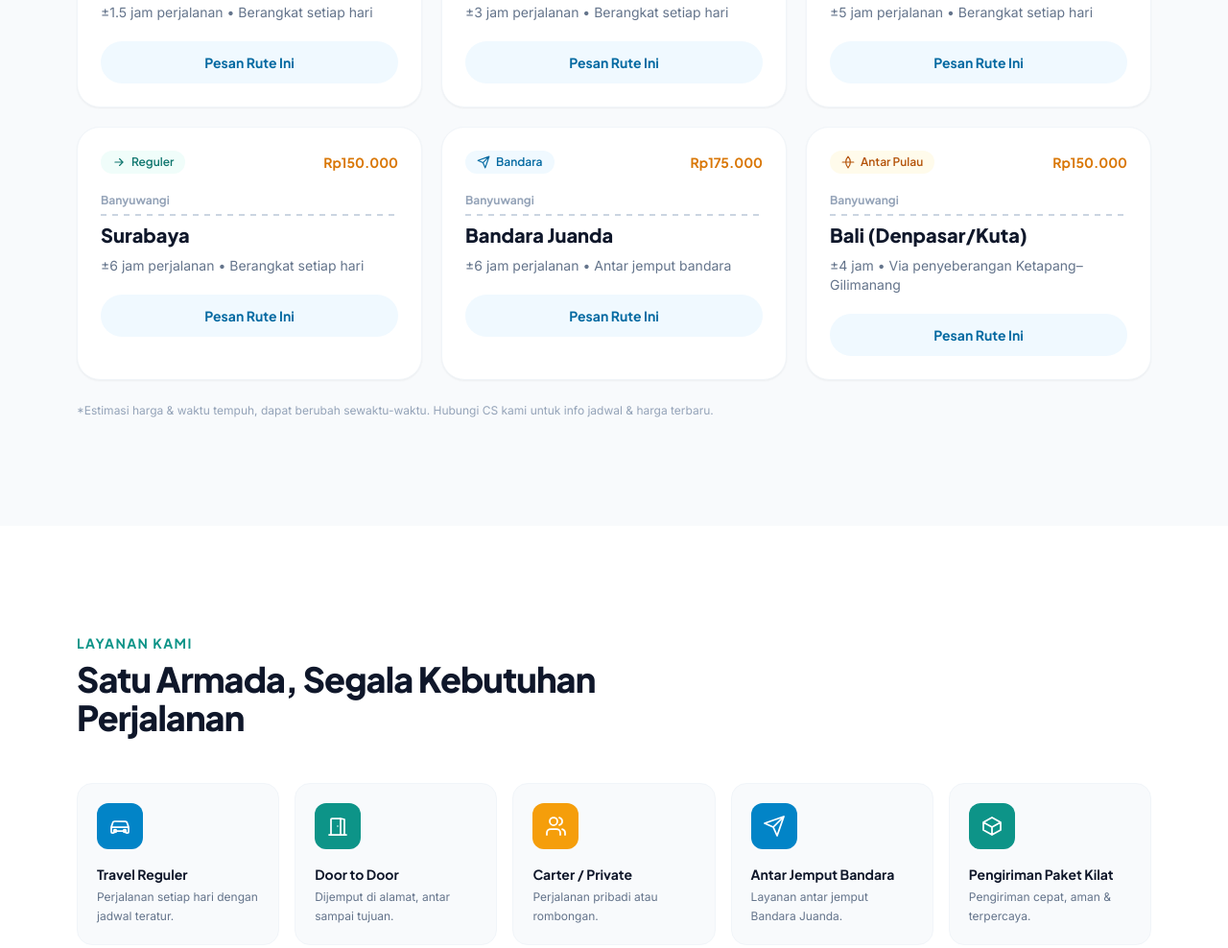
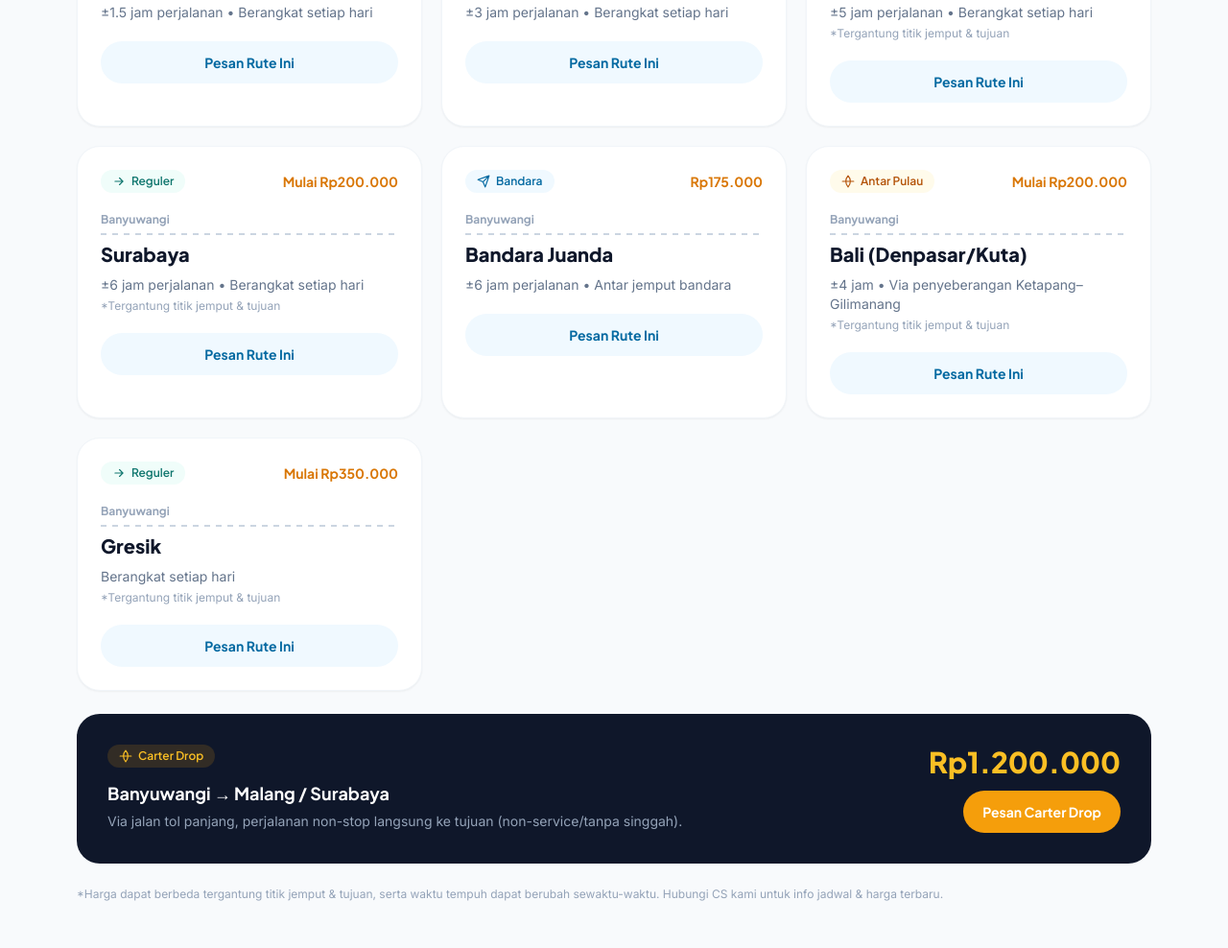
Before and after one commit to halseyporshe/cahaya_travel, a plain HTML site: page index.html in a window 1280 px wide. Shown: the part 1268-2256 px from the top of the page at 96% size. Drawn offline with nearby package versions, Linux system fonts and the light colour scheme.

Commit message:
first upload

```diff
--- a/index.html
+++ b/index.html
@@ -261,7 +261,7 @@
             <svg viewBox="0 0 24 24" class="w-3.5 h-3.5 fill-none stroke-current stroke-2"><path stroke-linecap="round" d="M5 12h14M13 6l6 6-6 6"/></svg>
             Reguler
           </span>
-          <span class="font-display font-bold text-amber-600 text-sm">Rp130.000</span>
+          <span class="font-display font-bold text-amber-600 text-sm">Mulai Rp200.000</span>
         </div>
         <div class="mt-5">
           <p class="font-display font-bold text-slate-400 text-xs">Banyuwangi</p>
@@ -269,6 +269,7 @@
           <p class="font-display font-extrabold text-slate-900 text-xl">Malang</p>
         </div>
         <p class="mt-2 text-sm text-slate-500">±5 jam perjalanan • Berangkat setiap hari</p>
+        <p class="mt-1 text-xs text-slate-400">*Tergantung titik jemput &amp; tujuan</p>
         <a href="https://wa.me/6285167494840?text=Halo%20Cahaya%20Travel%2C%20saya%20ingin%20pesan%20travel%20rute%20Banyuwangi%20-%20Malang%20untuk%20tanggal%20%5BIsi%20Tanggal%5D.%20Apakah%20masih%20ada%20seat%3F"
            target="_blank" rel="noopener"
            class="mt-5 flex items-center justify-center gap-2 rounded-full bg-sky-50 group-hover:bg-sky-600 text-sky-700 group-hover:text-white font-display font-bold text-sm px-4 py-3 min-h-[44px] transition-colors duration-300 tap-95">
@@ -283,7 +284,7 @@
             <svg viewBox="0 0 24 24" class="w-3.5 h-3.5 fill-none stroke-current stroke-2"><path stroke-linecap="round" d="M5 12h14M13 6l6 6-6 6"/></svg>
             Reguler
           </span>
-          <span class="font-display font-bold text-amber-600 text-sm">Rp150.000</span>
+          <span class="font-display font-bold text-amber-600 text-sm">Mulai Rp200.000</span>
         </div>
         <div class="mt-5">
           <p class="font-display font-bold text-slate-400 text-xs">Banyuwangi</p>
@@ -291,6 +292,7 @@
           <p class="font-display font-extrabold text-slate-900 text-xl">Surabaya</p>
         </div>
         <p class="mt-2 text-sm text-slate-500">±6 jam perjalanan • Berangkat setiap hari</p>
+        <p class="mt-1 text-xs text-slate-400">*Tergantung titik jemput &amp; tujuan</p>
         <a href="https://wa.me/6285167494840?text=Halo%20Cahaya%20Travel%2C%20saya%20ingin%20pesan%20travel%20rute%20Banyuwangi%20-%20Surabaya%20untuk%20tanggal%20%5BIsi%20Tanggal%5D.%20Apakah%20masih%20ada%20seat%3F"
            target="_blank" rel="noopener"
            class="mt-5 flex items-center justify-center gap-2 rounded-full bg-sky-50 group-hover:bg-sky-600 text-sky-700 group-hover:text-white font-display font-bold text-sm px-4 py-3 min-h-[44px] transition-colors duration-300 tap-95">
@@ -327,7 +329,7 @@
             <svg viewBox="0 0 24 24" class="w-3.5 h-3.5 fill-none stroke-current stroke-2"><path stroke-linecap="round" stroke-linejoin="round" d="M2 12h20M12 2c2.5 2.7 4 6.3 4 10s-1.5 7.3-4 10c-2.5-2.7-4-6.3-4-10s1.5-7.3 4-10z"/></svg>
             Antar Pulau
           </span>
-          <span class="font-display font-bold text-amber-600 text-sm">Rp150.000</span>
+          <span class="font-display font-bold text-amber-600 text-sm">Mulai Rp200.000</span>
         </div>
         <div class="mt-5">
           <p class="font-display font-bold text-slate-400 text-xs">Banyuwangi</p>
@@ -335,7 +337,31 @@
           <p class="font-display font-extrabold text-slate-900 text-xl">Bali (Denpasar/Kuta)</p>
         </div>
         <p class="mt-2 text-sm text-slate-500">±4 jam • Via penyeberangan Ketapang–Gilimanang</p>
+        <p class="mt-1 text-xs text-slate-400">*Tergantung titik jemput &amp; tujuan</p>
         <a href="https://wa.me/6285167494840?text=Halo%20Cahaya%20Travel%2C%20saya%20ingin%20pesan%20travel%20rute%20Banyuwangi%20-%20Bali%20(Denpasar%2FBadung%2FKuta)%20untuk%20tanggal%20%5BIsi%20Tanggal%5D.%20Apakah%20masih%20ada%20seat%3F"
+           target="_blank" rel="noopener"
+           class="mt-5 flex items-center justify-center gap-2 rounded-full bg-sky-50 group-hover:bg-sky-600 text-sky-700 group-hover:text-white font-display font-bold text-sm px-4 py-3 min-h-[44px] transition-colors duration-300 tap-95">
+          Pesan Rute Ini
+        </a>
+      </div>
+
+      <!-- Card 7 -->
+      <div class="reveal group rounded-3xl bg-white border border-slate-100 shadow-sm hover:shadow-xl hover:-translate-y-1.5 transition-all duration-300 ease-out p-6">
+        <div class="flex items-center justify-between">
+          <span class="inline-flex items-center gap-1.5 rounded-full bg-teal-50 text-teal-700 font-display font-semibold text-xs px-3 py-1">
+            <svg viewBox="0 0 24 24" class="w-3.5 h-3.5 fill-none stroke-current stroke-2"><path stroke-linecap="round" d="M5 12h14M13 6l6 6-6 6"/></svg>
+            Reguler
+          </span>
+          <span class="font-display font-bold text-amber-600 text-sm">Mulai Rp350.000</span>
+        </div>
+        <div class="mt-5">
+          <p class="font-display font-bold text-slate-400 text-xs">Banyuwangi</p>
+          <div class="route-line my-1.5"></div>
+          <p class="font-display font-extrabold text-slate-900 text-xl">Gresik</p>
+        </div>
+        <p class="mt-2 text-sm text-slate-500">Berangkat setiap hari</p>
+        <p class="mt-1 text-xs text-slate-400">*Tergantung titik jemput &amp; tujuan</p>
+        <a href="https://wa.me/6285167494840?text=Halo%20Cahaya%20Travel%2C%20saya%20ingin%20pesan%20travel%20rute%20Banyuwangi%20-%20Gresik%20untuk%20tanggal%20%5BIsi%20Tanggal%5D.%20Apakah%20masih%20ada%20seat%3F"
            target="_blank" rel="noopener"
            class="mt-5 flex items-center justify-center gap-2 rounded-full bg-sky-50 group-hover:bg-sky-600 text-sky-700 group-hover:text-white font-display font-bold text-sm px-4 py-3 min-h-[44px] transition-colors duration-300 tap-95">
           Pesan Rute Ini
@@ -343,7 +369,27 @@
       </div>
     </div>
 
-    <p class="reveal mt-6 text-xs text-slate-400">*Estimasi harga &amp; waktu tempuh, dapat berubah sewaktu-waktu. Hubungi CS kami untuk info jadwal &amp; harga terbaru.</p>
+    <!-- Carter Drop highlight -->
+    <div class="reveal mt-6 rounded-3xl bg-slate-900 p-6 sm:p-8 grid sm:grid-cols-[1fr_auto] gap-6 items-center">
+      <div>
+        <span class="inline-flex items-center gap-1.5 rounded-full bg-amber-500/15 text-amber-400 font-display font-semibold text-xs px-3 py-1">
+          <svg viewBox="0 0 24 24" class="w-3.5 h-3.5 fill-none stroke-current stroke-2"><path stroke-linecap="round" stroke-linejoin="round" d="M2 12h20M12 2c2.5 2.7 4 6.3 4 10s-1.5 7.3-4 10c-2.5-2.7-4-6.3-4-10s1.5-7.3 4-10z"/></svg>
+          Carter Drop
+        </span>
+        <p class="mt-3 font-display font-bold text-white text-lg">Banyuwangi → Malang / Surabaya</p>
+        <p class="mt-1 text-slate-400 text-sm leading-relaxed">Via jalan tol panjang, perjalanan non-stop langsung ke tujuan (non-service/tanpa singgah).</p>
+      </div>
+      <div class="flex flex-col items-start sm:items-end gap-3">
+        <p class="font-display font-extrabold text-amber-400 text-2xl sm:text-3xl">Rp1.200.000</p>
+        <a href="https://wa.me/6285167494840?text=Halo%20Cahaya%20Travel%2C%20saya%20ingin%20pesan%20Carter%20Drop%20rute%20Banyuwangi%20-%20Malang%2FSurabaya%20via%20tol%20panjang%20untuk%20tanggal%20%5BIsi%20Tanggal%5D.%20Apakah%20masih%20tersedia%3F"
+           target="_blank" rel="noopener"
+           class="inline-flex items-center gap-2 rounded-full bg-amber-500 hover:bg-amber-600 text-white font-display font-bold text-sm px-5 py-3 min-h-[44px] transition-colors tap-95">
+          Pesan Carter Drop
+        </a>
+      </div>
+    </div>
+
+    <p class="reveal mt-6 text-xs text-slate-400">*Harga dapat berbeda tergantung titik jemput &amp; tujuan, serta waktu tempuh dapat berubah sewaktu-waktu. Hubungi CS kami untuk info jadwal &amp; harga terbaru.</p>
   </div>
 </section>
 
@@ -593,6 +639,7 @@
               <option>Surabaya</option>
               <option>Bandara Juanda (SUB)</option>
               <option>Bali (Denpasar/Badung/Kuta)</option>
+              <option>Gresik</option>
             </select>
           </div>
           <div>
@@ -653,6 +700,7 @@
     { id:'surabaya', label:'Banyuwangi ⇄ Surabaya' },
     { id:'juanda', label:'Banyuwangi ⇄ Bandara Juanda (SUB)' },
     { id:'bali', label:'Banyuwangi ⇄ Bali (Denpasar/Badung/Kuta)' },
+    { id:'gresik', label:'Banyuwangi ⇄ Gresik' },
   ];
 
   function formatDateID(iso){
```
